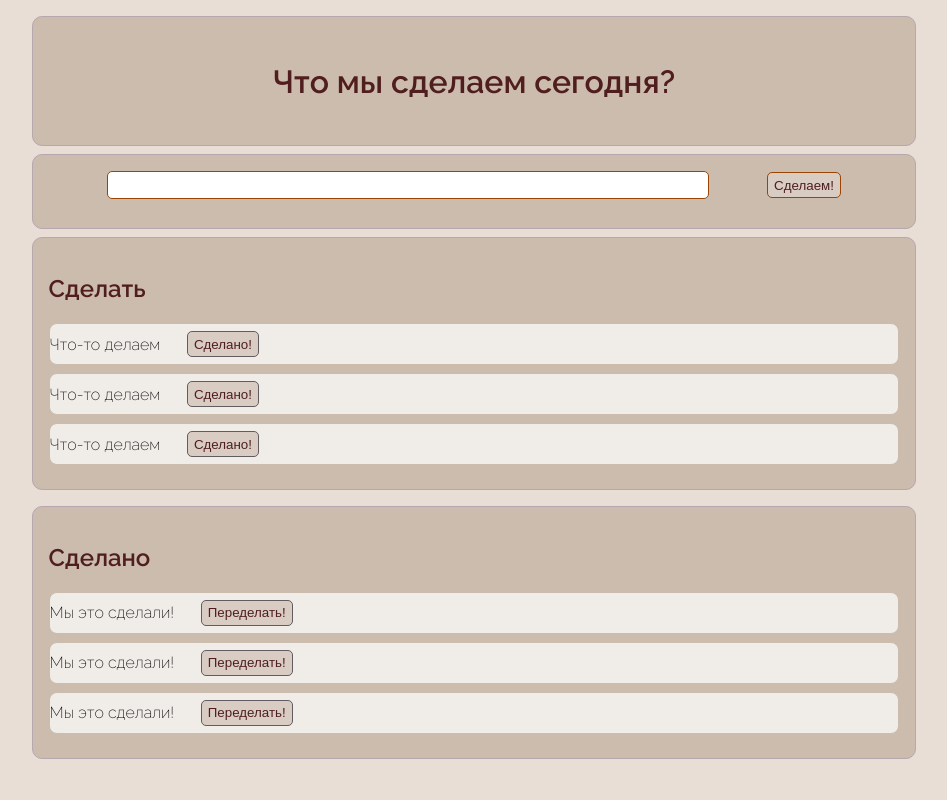
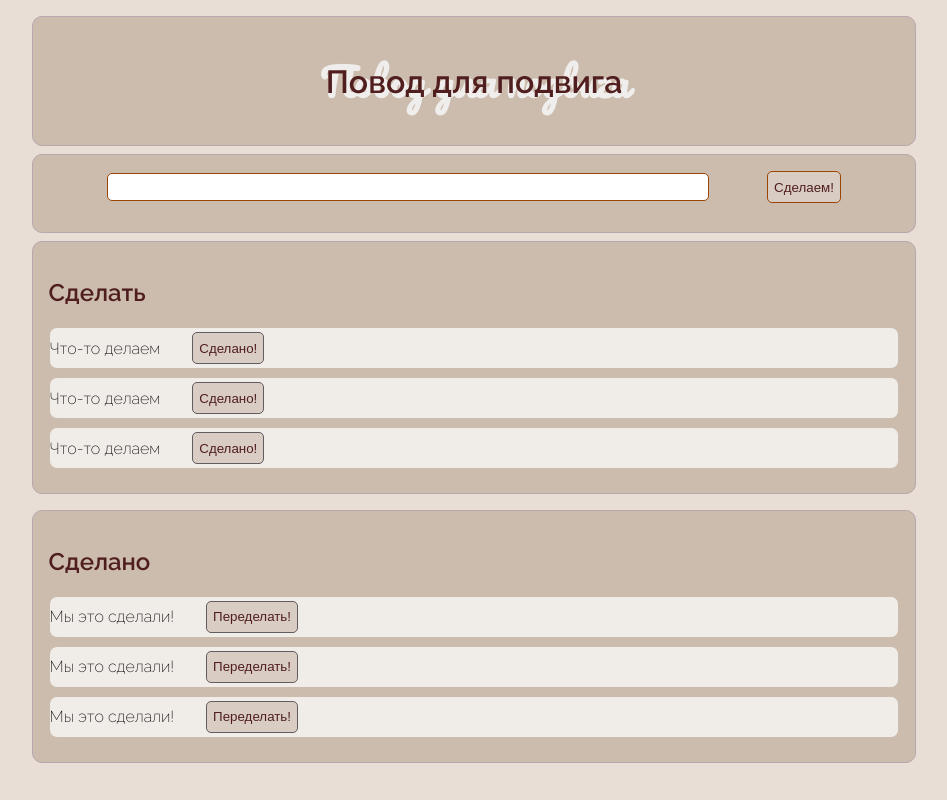
Before and after one commit to alldsaiw/my-app, a React (Create React App) app: page / in a window 1280 px wide. Shown: the whole page, without its empty margins (166-1113 px from the left). Built offline with nearby package versions, Linux system fonts and the light colour scheme.

Commit message:
added styles and some console logs

```diff
--- a/public/index.html
+++ b/public/index.html
@@ -12,6 +12,7 @@
     <link rel="apple-touch-icon" href="%PUBLIC_URL%/logo192.png" />
     <link rel="manifest" href="%PUBLIC_URL%/manifest.json" />
     <link href="https://fonts.googleapis.com/css2?family=Raleway:wght@200;600&family=Roboto:wght@100;400;700&display=swap" rel="stylesheet">
+    <link href="https://fonts.googleapis.com/css2?family=Pacifico&display=swap" rel="stylesheet">
     <title>React App</title>
   </head>
   <body>
--- a/src/components/app-header/app-header.css
+++ b/src/components/app-header/app-header.css
@@ -14,6 +14,19 @@
 h1 {
     font-family: 'Raleway', sans-serif;
     color: #501E1F;
-    font-size: 2em;
+    font-size: 2rem;
+    margin: auto;
+    z-index: 2;
+    position: relative;
+    font-weight: bolder;
+}
+
+.header {
+    font-family: 'Pacifico', cursive;
+    z-index: 1;
+    position: absolute;
+    font-size: 2.4rem;
+    color: #f0eeec;
+    font-weight: bolder;
     margin: auto;
 }
--- a/src/components/app-header/app-header.js
+++ b/src/components/app-header/app-header.js
@@ -3,7 +3,8 @@ import './app-header.css'
 const AppHeader = () => {
     return (
         <div className="app-header">
-            <h1>Что мы сделаем сегодня?</h1>
+            <h1>Повод  для  подвига</h1>
+            <h2 className="header">Повод для подвига</h2>
         </div>
     )
 }
--- a/src/components/app/App.css
+++ b/src/components/app/App.css
@@ -8,16 +8,16 @@ button {
     background-color: #D9CCC3;
     border: 1px solid #615B62;
     border-radius: 5px;
-    margin-left: 2em;
-    height: 2em;
+    margin-left: 2rem;
+    height: 2rem;
     color: #501E1F;
-    margin-left: 2em;
+    margin-left: 2rem;
 }
 
 ul {
-    margin-top: 0.5em;
+    margin-top: 0.5rem;
     width: 100%;
-    padding: 1em;
+    padding: 1rem;
     background-color: #CCBCAD;
     box-sizing: border-box;
     border-radius: 10px;
@@ -31,5 +31,5 @@ ul {
 h2 {
    font-family: 'Raleway', sans-serif;
     color: #501E1F;
-    font-size: 1.5em;
+    font-size: 1.5rem;
 }
--- a/src/components/form-add/form-add.js
+++ b/src/components/form-add/form-add.js
@@ -4,7 +4,10 @@ const FormAdd = () => {
     return (
     <div className="form-add-div">
         <input type="text" className="formadd" />
-        <button className='btn-add'>Сделаем!</button>
+        <button className='btn-add' onClick={ () => {
+            return console.log('click')}}>
+        Сделаем!
+        </button>
     </div>
     )
 }
```
Also changed, not shown: 1 other file (tests, documents, lock files or other folders).
